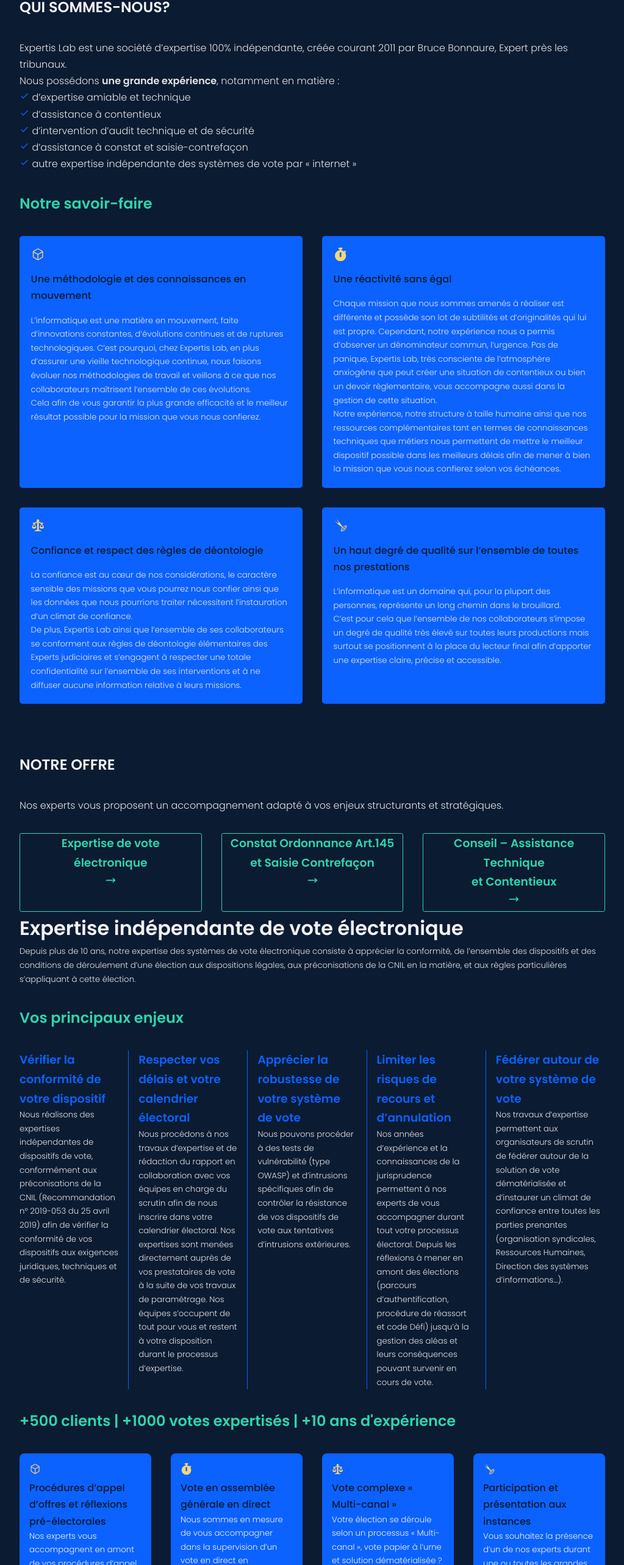
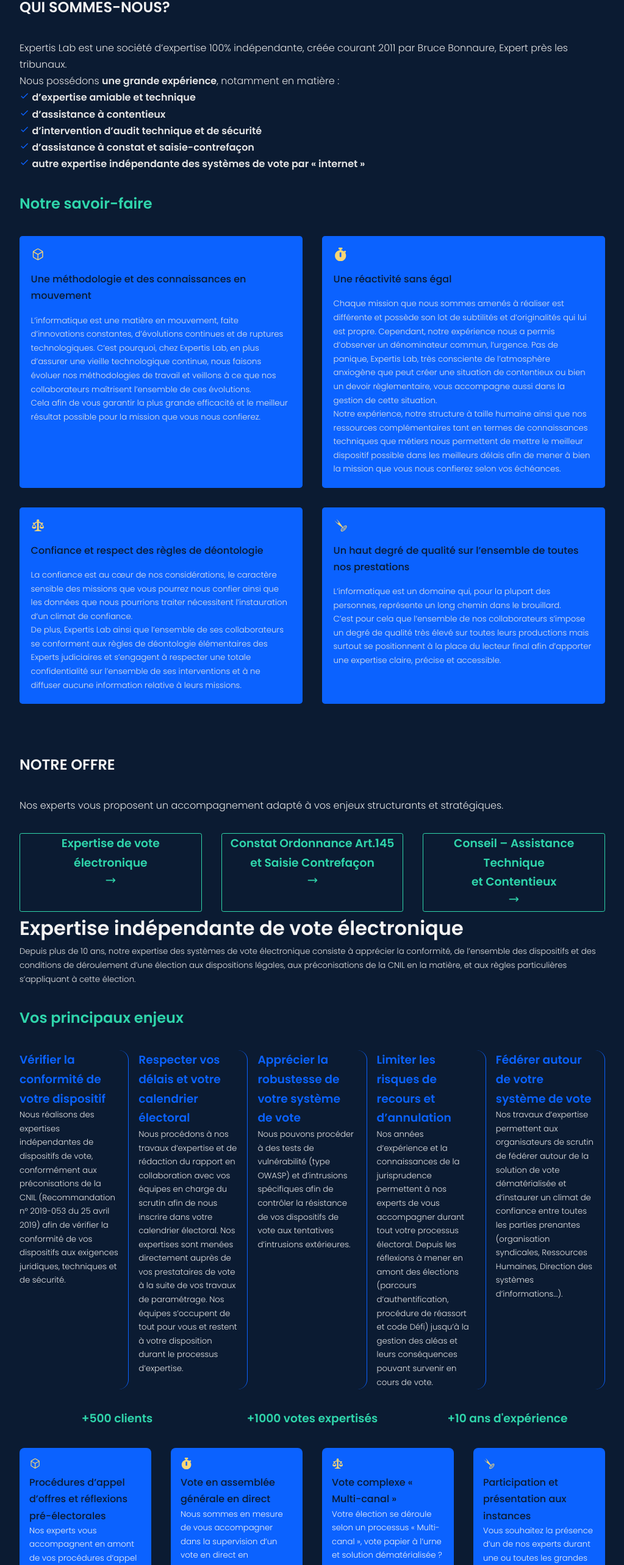
Before and after one commit to Ahlonko1/expertislab, a React (Create React App) app: page / in a window 1280 px wide. Shown: the part 888-3454 px from the top of the page at 61% size, without its empty margins (128-1151 px from the left). Built offline with nearby package versions, Linux system fonts and the light colour scheme.

Commit message:
media queries

```diff
--- a/src/components/conseil/Conseil.jsx
+++ b/src/components/conseil/Conseil.jsx
@@ -31,12 +31,16 @@
           <h5>Tout projet informatique, qu’il ait pour but le développement d’une nouvelle solution, l’intégration d’une solution dans un système d’information, le décommissionnement d’une solution ou bien la migration d’une solution à une autre implique des contrats, des ressources, des prérequis, des exigences et des livrables. Durant tout le cycle de vie du projet, les organisations s’exposent au risque d’émergence de contentieux et si celui-ci se matérialise il convient de se préparer rigoureusement au recours judiciaire. EXPERTIS Lab, vous accompagne dans la gestion de ces risques et la mise en place de votre stratégie. Nos experts peuvent, par exmple, évaluer la qualité d’un livrable par rapport à son expression de besoin et au cahier des charges, les conditions de réversibilité et son exécution ou encore l’inadéquation d’une solution et ses dysfonctionnements.</h5>
         </div>
 
-        <div className='enjeu__card2'>
+        <div className='enjeu__card'>
           <h3>Être accompagné lors d’une procédure d’expertise judiciaire</h3>
           <h5>L’expertise judiciaire, réalisée à la demande d’un tribunal jugeant un dossier trop complexe en l’état, fait intervenir un expert indépendant nommé pour l’éclairer sur un contentieux en cours. Expertis Lab, fort de l’expérience acquise lors de la réalisation d’expertises judiciaires par l’intermédiaire de son gérant Bruce Bonnaure, expert près les tribunaux, propose un accompagnement sur mesure aux organisations et/ou avocats afin d’éclairer l’Expert nommé par les tribunaux sur les rôles et responsabilités des parties.</h5>
         </div>
       </div>
-        <h2>+400 accompagnements constats et saisies | +400 missions réalisées | +15 000 heures d'accompagnements</h2>
+        <div className='conseil__kpis'>
+          <h3 className='kpi'>+400 accompagnements constats et saisies</h3>
+          <h3 className='kpi'> +400 missions réalisées</h3>
+          <h3 className='kpi2'> +15 000 heures d'accompagnements</h3>
+        </div>
       <div className='conseil__accompagnement'>
           <article className='accompagnement__card'>
             <VscSymbolMethod className='accompagnement__icon'/>
--- a/src/components/conseil/conseil.css
+++ b/src/components/conseil/conseil.css
@@ -17,9 +17,24 @@
   margin-top: 2rem;
 }
 
+.conseil__kpis{
+  display: grid;
+  grid-template-columns: repeat(3, 1fr) ;
+  align-items: center;
+  justify-content: center;
+  text-align: center;
+  margin-top: 2rem;
+}
+
+.conseil__kpis h3{
+  color: var(--color-CTA);
+}
+
+
 .enjeu__card{
   border-right: 1px solid;
   padding-right: 1rem;
+  border-radius: 1rem;
 }
 
 .accompagnement__card{
@@ -71,4 +86,16 @@
     gap: 2rem;
     margin-top: 2rem;
   }
+
+  .enjeu__card, .enjeu__card2{
+    border: 1px solid;
+    border-radius: 0.5rem;
+    padding: 1rem;
+  }
+
+  .conseil__kpis{
+    display: flex;
+    flex-direction: column;
+  }
+
 }
--- a/src/components/constat/Constat.jsx
+++ b/src/components/constat/Constat.jsx
@@ -33,13 +33,16 @@
           <h5>A l’issu des opérations de constat, l’ensemble des opérations techniques est systématiquement détaillé dans une note technique d’intervention et nous réalisons un inventaire dynamique facilitant l’accès et l’analyse des pièces saisies ou séquestrées.</h5>
         </div>
 
-        <div className='enjeu__card2'>
+        <div className='enjeu__card'>
           <h3>Maîtriser vos coûts</h3>
           <h5>Toutes nos prestations d’accompagnement se font sur la base d’une étude détaillée de l’ordonnance rendue par les magistrats. Dans une volonté de transparence envers vous et vos clients nous proposons une estimation du temps et des frais que nous pensons affecter à l’exécution de notre mission.</h5>
         </div>
       </div>
-      <h2>+600 accompagnements constats et saisies | +20 ans d'expérience | 4 experts à votre service</h2>
-
+      <div className='constat__kpis'>
+        <h3 className='kpi'>+600 accompagnements constats et saisies </h3>
+        <h3 className='kpi'>+20 ans d'expérience</h3>
+        <h3 className='kpi2'>4 experts à votre service</h3>
+      </div>
       <div className='constat__accompagnement'>
           <article className='accompagnement__card'>
             <VscSymbolMethod className='accompagnement__icon'/>
--- a/src/components/constat/constat.css
+++ b/src/components/constat/constat.css
@@ -15,6 +15,19 @@
 .container.constat__container h2{
   color: var(--color-CTA);
   margin-top: 2rem;
+}
+
+.constat__kpis{
+  display: grid;
+  grid-template-columns: repeat(3, 1fr) ;
+  align-items: center;
+  justify-content: center;
+  text-align: center;
+  margin-top: 2rem;
+}
+
+.constat__kpis h3{
+  color: var(--color-CTA);
 }
 
 .enjeu__card{
@@ -44,7 +57,7 @@
 }
 
 .constat__faq h3{
-  border-top: 2rem;
+  margin-top: 2rem;
   color: var(--color-CTA);
 }
 
@@ -71,4 +84,15 @@
     gap: 2rem;
     margin-top: 2rem;
   }
+
+  .enjeu__card, .enjeu__card2{
+    border: 1px solid;
+    padding-right: 0rem;
+    padding: 1rem;
+  }
+
+  .constat__kpis{
+    display: flex;
+    flex-direction: column;
+  }
 }
--- a/src/components/contact/Contact.jsx
+++ b/src/components/contact/Contact.jsx
@@ -15,21 +15,21 @@
           </div>
 
           <form action="">
-            {/* <div className='un'> */}
+            <div className='un'>
               <input type="text" name="prenom" placeholder='Prénom' required/>
               <input type="text" name="nom" placeholder='Nom' required/>
-            {/* </div> */}
-            {/* <div className='deux'> */}
+            </div>
+            <div className='deux'>
               <input type="text" name="entreprise" placeholder='Entreprise' required/>
               <input type="text" name="objet" placeholder='Objet' required/>
-            {/* </div> */}
-            {/* <div className='trois'> */}
+            </div>
+            <div className='trois'>
               <input type="text" name="email" placeholder='Email' required/>
               <input type="text" name="telephone" placeholder='Téléphone' required/>
-            {/* </div> */}
-            {/* <div className='quatre'> */}
+            </div>
+            <div className='quatre'>
               <textarea name="message" rows="7" placeholder='Message' required></textarea>
-            {/* </div> */}
+            </div>
             <button type='submit' className='btn btn-primary'>Envoyer</button>
           </form>
         </div>
--- a/src/components/contact/contact.css
+++ b/src/components/contact/contact.css
@@ -41,6 +41,12 @@
   color: var(--color-CTA-hover);
 }
 
+.un, .deux, .trois{
+  display: grid;
+  grid-template-columns: 1fr 1fr;
+}
+
+
 /* MEDIA QUERIES (MEDIUM DEVICES) */
 @media screen and (max-width: 1024px) {
 
@@ -60,4 +66,11 @@
     flex-direction: column;
     gap: 2rem;
   }
+
+  .un, .deux, .trois{
+    /* grid-template-columns: 1fr; */
+  }
+
+
+
 }
--- a/src/components/expertise/Expertise.jsx
+++ b/src/components/expertise/Expertise.jsx
@@ -33,12 +33,16 @@
           <h5>Nos années d’expérience et la connaissances de la jurisprudence permettent à nos experts de vous accompagner durant tout votre processus électoral.
           Depuis les réflexions à mener en amont des élections (parcours d’authentification, procédure de réassort et code Défi) jusqu’à la gestion des aléas et leurs conséquences pouvant survenir en cours de vote.</h5>
         </div>
-        <div className='enjeu__card2'>
+        <div className='enjeu__card'>
             <h3>Fédérer autour de votre système de vote</h3>
             <h5>Nos travaux d’expertise permettent aux organisateurs de scrutin de fédérer autour de la solution de vote dématérialisée et d’instaurer un climat de confiance entre toutes les parties prenantes (organisation syndicales, Ressources Humaines, Direction des systèmes d’informations…).</h5>
         </div>
       </div>
-        <h2>+500 clients | +1000 votes expertisés | +10 ans d'expérience</h2>
+        <div className='expertise__kpis'>
+          <h3 className='kpi'>+500 clients</h3>
+          <h3 className='kpi'>+1000 votes expertisés</h3>
+          <h3 className='kpi2'>+10 ans d'expérience</h3>
+        </div>
       <div className='expertise__accompagnement'>
           <article className='accompagnement__card'>
             <VscSymbolMethod className='accompagnement__icon'/>
--- a/src/components/expertise/expertise.css
+++ b/src/components/expertise/expertise.css
@@ -15,6 +15,19 @@
 .container.expertise__container h2{
   color: var(--color-CTA);
   margin-top: 2rem;
+}
+
+.expertise__kpis{
+  display: grid;
+  grid-template-columns: repeat(3, 1fr) ;
+  align-items: center;
+  justify-content: center;
+  text-align: center;
+  margin-top: 2rem;
+}
+
+.expertise__kpis h3{
+  color: var(--color-CTA);
 }
 
 .enjeu__card{
@@ -46,7 +59,7 @@
 
 .expertise__faq h3{
   color: var(--color-CTA);
-  border-top: 2rem;
+  margin-top: 2rem;
 }
 
 .faq__item{
@@ -73,4 +86,16 @@
     gap: 2rem;
     margin-top: 2rem;
   }
+
+  .enjeu__card, .enjeu__card2{
+    border: 1px solid;
+    padding-right: 0rem;
+    padding: 1rem;
+  }
+
+  .expertise__kpis{
+    display: flex;
+    flex-direction: column;
+  }
+
 }
--- a/src/components/presentation/Presentation.jsx
+++ b/src/components/presentation/Presentation.jsx
@@ -16,21 +16,22 @@
           <h4>Expertis Lab est une société d’expertise 100% indépendante, créée courant 2011 par Bruce Bonnaure, Expert près les tribunaux.</h4>
           <h4>
             Nous possédons <b>une grande expérience</b>, notamment en matière :
+
             <ul>
               <li>
-                <p><MdOutlineCheck className='check'/> d’expertise amiable et technique</p>
+                <p><MdOutlineCheck className='check'/> <b>d’expertise amiable et technique</b></p>
               </li>
               <li>
-                <p><MdOutlineCheck className='check'/> d’assistance à contentieux</p>
+                <p><MdOutlineCheck className='check'/> <b>d’assistance à contentieux</b></p>
               </li>
               <li>
-                <p><MdOutlineCheck className='check'/> d’intervention d’audit technique et de sécurité</p>
+                <p><MdOutlineCheck className='check'/> <b>d’intervention d’audit technique et de sécurité</b></p>
               </li>
               <li>
-                <p><MdOutlineCheck className='check'/> d’assistance à constat et saisie-contrefaçon</p>
+                <p><MdOutlineCheck className='check'/> <b>d’assistance à constat et saisie-contrefaçon</b></p>
               </li>
               <li>
-                <p><MdOutlineCheck className='check'/> autre expertise indépendante des systèmes de vote par « internet »</p>
+                <p><MdOutlineCheck className='check'/> <b>autre expertise indépendante des systèmes de vote par « internet »</b></p>
               </li>
             </ul>
           </h4>
```
